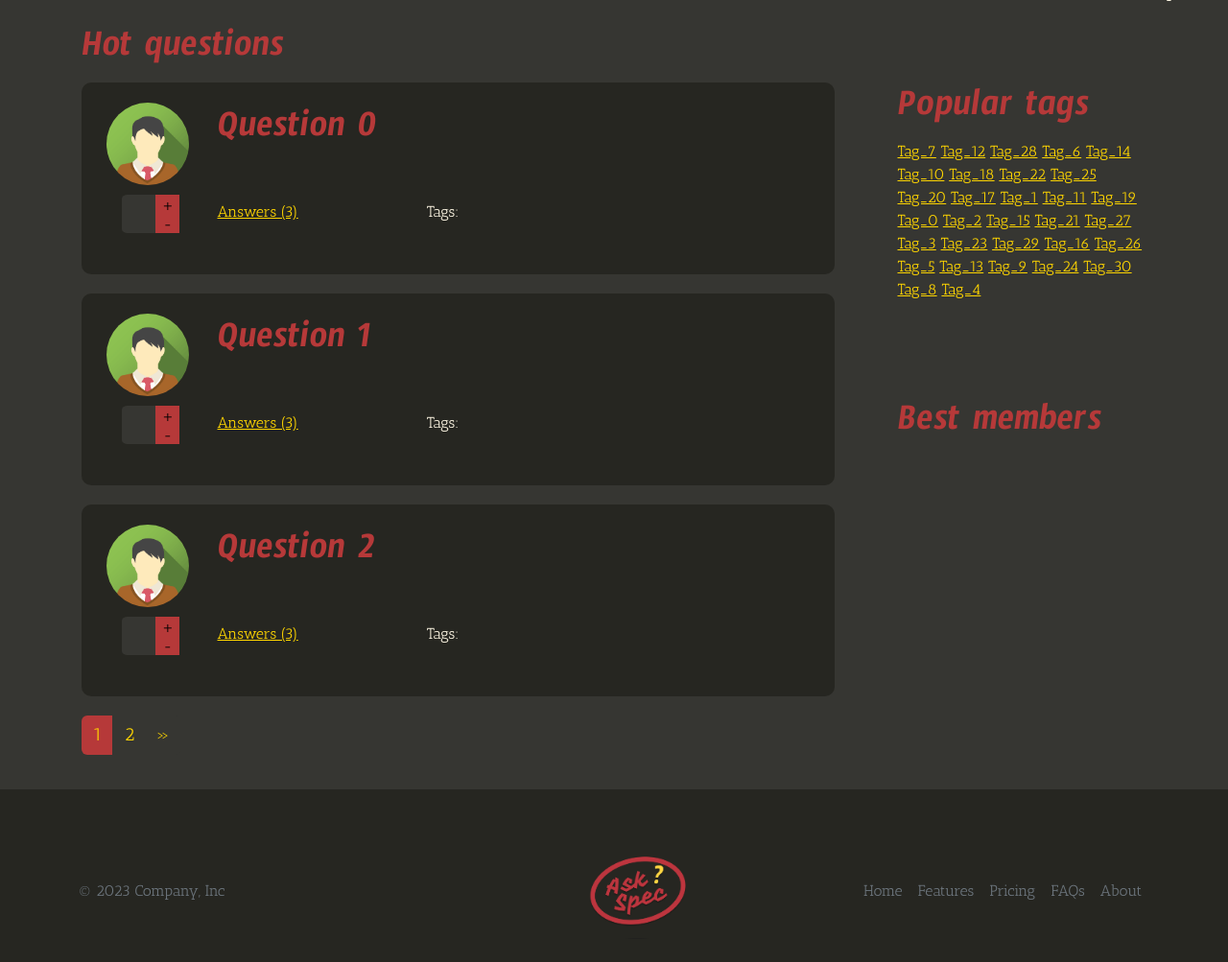
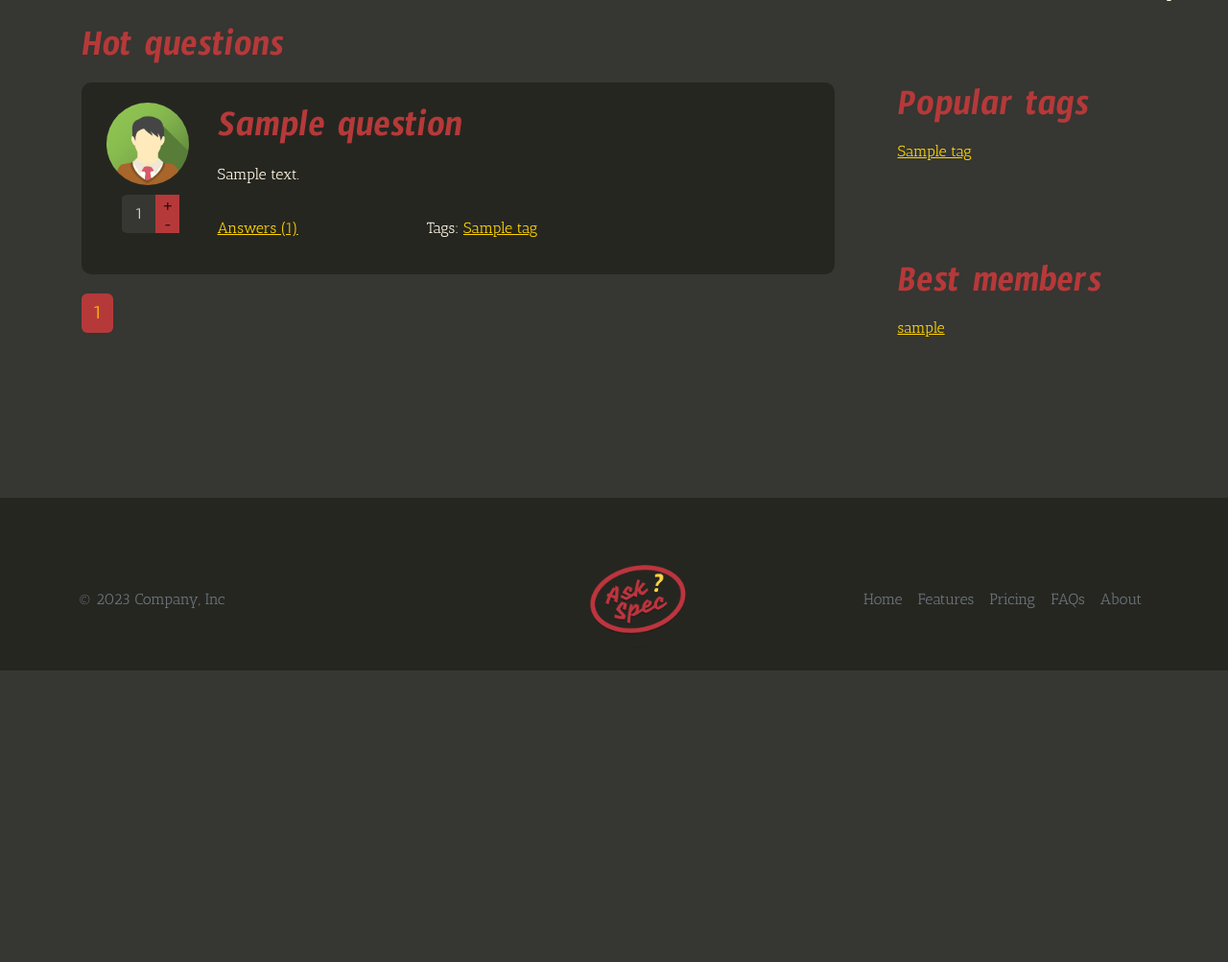
Before and after one commit to Jarozin/Technopark_Web, a Django app: page /hot/ in a window 1280 px wide. Shown: the part 101-1104 px from the top of the page at 96% size. After the commit the page ends 800 px from the top, so only its background shows below. Run offline with Django 4.2, Linux system fonts and the light colour scheme; tables that the repository leaves empty hold one stand-in row (values such as "Sample post"); some libraries are stand-ins or nearby versions.

Commit message:
update hot, new, base views

```diff
--- a/askme_spirin/askmeapp/models.py
+++ b/askme_spirin/askmeapp/models.py
@@ -25,17 +25,14 @@ QUESTIONS = [
     } for i in range(30)
 ]
 
+
 class LikeManager(models.Manager):
     def get_question_likes_total(self, question):
-        likes = question.common_content.like_set.all()
-        count = 0
-        for like in likes:
-            if like.state:
-                count += 1
-            else:
-                count -= 1
-        return count
-    def get_question_likes_totals(self, questions):
+        likes = question.common_content.like_set.filter(state=True).count()
+        dislikes = question.common_content.like_set.filter(state=False).count()
+        return likes - dislikes
+
+    def get_questions_likes_totals(self, questions):
         likes = list()
         for question in questions:
             count = self.get_question_likes_total(question)
@@ -57,6 +54,7 @@ class Like(models.Model):
             like_state = '-1'
         return str(self.user) + ': ' + like_state
 
+
 class TagManager(models.Manager):
     def get_questions_tags(self, questions):
         questions_tags = list()
@@ -64,6 +62,7 @@ class TagManager(models.Manager):
             tags = question.tags.all()
             questions_tags.append(tags)
         return questions_tags
+
 
 class Tag(models.Model):
     name = models.CharField(max_length=255)
@@ -81,8 +80,20 @@ class CommonContent(models.Model):
 
 
 class QuestionManager(models.Manager):
-    def get_tag(tag):
-        return Question.objects.filter(tag__contains=tag)
+    def get_new(self):
+        all_questions = Question.objects.order_by('-creation_date')
+        question_tags = Tag.objects.get_questions_tags(all_questions)
+        likes = Like.objects.get_questions_likes_totals(all_questions)
+        answer_counts = Answer.objects.get_questions_answers(all_questions)
+        all_questions = list(
+        zip(all_questions, question_tags, likes, answer_counts))
+        return all_questions
+
+    def get_hot(self):
+        all_questions = Question.objects.get_new()
+        all_questions.sort(reverse=True, key=lambda question: question[2])
+        return all_questions
+
 
 class Question(models.Model):
     title = models.CharField(max_length=255)
@@ -99,10 +110,22 @@ class Question(models.Model):
 
 class Profile(models.Model):
     user = models.OneToOneField(User, on_delete=models.PROTECT)
-    avatar = models.ImageField(upload_to ='uploads/')
+    avatar = models.ImageField(upload_to='uploads/')
 
     def __str__(self):
         return self.user.get_username()
+
+
+class AnswerManager(models.Manager):
+    def get_question_answers(self, question):
+        answer_count = question.answer_set.all().count()
+        return answer_count
+
+    def get_questions_answers(self, questions):
+        answer_count_list = list()
+        for question in questions:
+            answer_count_list.append(self.get_question_answers(question))
+        return answer_count_list
 
 
 class Answer(models.Model):
@@ -112,6 +135,7 @@ class Answer(models.Model):
     common_content = models.OneToOneField(
         'CommonContent', on_delete=models.CASCADE)
     creation_date = models.DateTimeField(auto_now_add=True)
+    objects = AnswerManager()
 
     def __str__(self):
         return self.content[:40]
--- a/askme_spirin/askmeapp/views.py
+++ b/askme_spirin/askmeapp/views.py
@@ -15,10 +15,7 @@ def paginate(object_list, request, per_page=3):
 
 
 def index(request):
-    all_questions = models.Question.objects.all()
-    question_tags = models.Tag.objects.get_questions_tags(all_questions)
-    likes = models.Like.objects.get_question_likes_totals(all_questions)
-    all_questions = list(zip(all_questions, question_tags, likes))
+    all_questions = models.Question.objects.get_new()
     questions = paginate(all_questions, request, 3)
     tags = models.Tag.objects.all()[:10]
     users = models.User.objects.all()[:10]
@@ -29,49 +26,41 @@ def index(request):
 
 
 def hot(request):
-    questions = paginate(models.QUESTIONS, request, 3)
-    tags = set()
-    for question in models.QUESTIONS:
-        for tag in question['tags']:
-            tags.add(tag)
+    hot_questions = models.Question.objects.get_hot()
+    questions = paginate(hot_questions, request, 3)
+    tags = models.Tag.objects.all()[:10]
+    users = models.User.objects.all()[:10]
+
     context = {'items': questions,
-               'tags': tags, 'members': models.MEMBERS}
+               'tags': tags, 'members': users}
     return render(request, 'hot.html', context)
 
 
 def login(request):
-    tags = set()
-    for question in models.QUESTIONS:
-        for tag in question['tags']:
-            tags.add(tag)
-    context = {'tags': tags, 'members': models.MEMBERS}
+    tags = models.Tag.objects.all()[:10]
+    users = models.User.objects.all()[:10]
+    context = {'tags': tags, 'members': users}
     return render(request, 'login.html', context)
 
 
 def ask(request):
-    tags = set()
-    for question in models.QUESTIONS:
-        for tag in question['tags']:
-            tags.add(tag)
-    context = {'tags': tags, 'members': models.MEMBERS}
+    tags = models.Tag.objects.all()[:10]
+    users = models.User.objects.all()[:10]
+    context = {'tags': tags, 'members': users}
     return render(request, 'ask.html', context)
 
 
 def signup(request):
-    tags = set()
-    for question in models.QUESTIONS:
-        for tag in question['tags']:
-            tags.add(tag)
-    context = {'tags': tags, 'members': models.MEMBERS}
+    tags = models.Tag.objects.all()[:10]
+    users = models.User.objects.all()[:10]
+    context = {'tags': tags, 'members': users}
     return render(request, 'signup.html', context)
 
 
 def settings(request):
-    tags = set()
-    for question in models.QUESTIONS:
-        for tag in question['tags']:
-            tags.add(tag)
-    context = {'tags': tags, 'members': models.MEMBERS}
+    tags = models.Tag.objects.all()[:10]
+    users = models.User.objects.all()[:10]
+    context = {'tags': tags, 'members': users}
     return render(request, 'settings.html', context)
 
 
--- a/askme_spirin/template/hot.html
+++ b/askme_spirin/template/hot.html
@@ -6,7 +6,7 @@
   </h1>
 </div>
 <div class="col-9">
-  {% for question in items %}
+  {% for question,question_tags,likes,answer_count in items %}
     <div class="question">
     {% include "inc/question_item.html" %}
     </div>
--- a/askme_spirin/template/inc/question_item.html
+++ b/askme_spirin/template/inc/question_item.html
@@ -21,7 +21,7 @@
       <div class="question-text">{{ question.content }}</div>
       <div class="row">
           <a href="{% url "question" question.id %}" class="col-4">
-              Answers (3)
+              Answers ({{ answer_count }})
           </a>
           <div class="col-8">
               Tags:
--- a/askme_spirin/template/index.html
+++ b/askme_spirin/template/index.html
@@ -7,7 +7,7 @@
   </h1>
 </div>
 <div class="col-9">
-  {% for question,question_tags,likes in items %}
+  {% for question,question_tags,likes,answer_count in items %}
     <div class="question">
     {% include "inc/question_item.html" %}
     </div>
```
